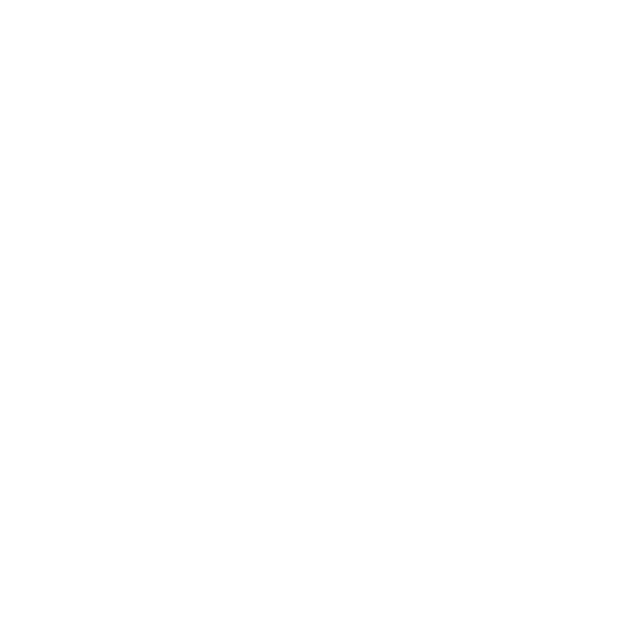
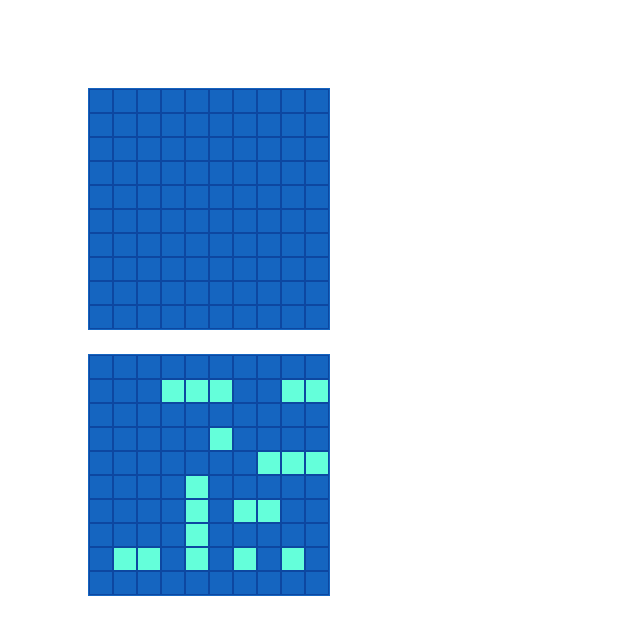
Before and after one commit to lenka-zelenka/HomeWorks-front-end-pro, a plain HTML site: page lection_22_ES6_class/homework/index.html in a window 1280 px wide. Shown: the whole page, without its empty margins (0-640 px from the left). Drawn offline with Linux system fonts and the light colour scheme.

Commit message:
render user and comp  fields, add function to marg comp field

```diff
--- a/lection_22_ES6_class/homework/index.html
+++ b/lection_22_ES6_class/homework/index.html
@@ -1,14 +1,18 @@
 <!DOCTYPE html>
 <html lang="en">
+
 <head>
     <meta charset="UTF-8">
     <meta name="viewport" content="width=device-width, initial-scale=1.0">
     <meta http-equiv="X-UA-Compatible" content="ie=edge">
     <title>HW_22</title>
     <script src="main.js" async></script>
+    <link rel="stylesheet" href="./style.css">
 </head>
+
 <body>
-    <div id="field-user"></div>
-    <div id="field-comp"></div>
+    <div id="field-comp" class="field"></div>
+    <div id="field-user" class="field"></div>
 </body>
+
 </html>
--- a/lection_22_ES6_class/homework/main.js
+++ b/lection_22_ES6_class/homework/main.js
@@ -28,45 +28,85 @@
 // -----------------------------------------------------
 // 2)  Реализуйте на ООП игру "морской бой" против компьютера.
 
-class Field{
-    constructor (field) {
+class Field {
+    constructor(field, role) {
         this.field = field;
-    }
-    render(){
+        this.role = role;
+
+        this.getStatus = function (target) {
+            let i = target.id[0],
+                j = target.id[2];
+
+            if (this.field[i][j] === '+') {
+                target.classList.add('broken');
+            } else {
+                target.classList.add('missed');
+                this.compMove();
+            }
+        }
+        this.setStatus = function(){
+            // функция устанавливает значение на поле юзера
+        }
+        this.compMove = function () {
+            console.log('move');
+        }
 
     }
+    render() {
+        var fieldBlock = document.getElementById('field-' + this.role)
+
+        for (let i = 0; i < this.field.length; i++) {
+            for (let j = 0; j < this.field[i].length; j++) {
+                var block = document.createElement('div');
+                block.id = i + '-' + j;
+                block.classList.add('square');
+                this.role === 'user' && this.field[i][j] === '+' ? block.classList.add('unbroken') : ''
+                this.role === 'comp' ? block.addEventListener('click', (event) => this.getStatus(event.target)) : ''
+                fieldBlock.appendChild(block)
+            }
+        }
+    }
+
+
 }
-class SeaBattle extends Field{
-    constructor (field, role) {
-        super();
-        super.render();
-    }
-    render(){}
-}
+// class SeaBattle extends Field {
+//     constructor(field, role) {
+//         super();
+//         super.render();
+
+//         this.field = field;
+//         this.role = role;
+//     }
+//     render() { }
+// }
 
 const userField = [
-    ['.','.','.','.','.','.','.','.','.','.'],
-    ['.','.','.','+','+','+','.','.','+','+'],
-    ['.','.','.','.','.','.','.','.','.','.'],
-    ['.','.','.','.','.','+','.','.','.','.'],
-    ['.','.','.','.','.','.','.','+','+','+'],
-    ['.','.','.','.','+','.','.','.','.','.'],
-    ['.','.','.','.','+','.','+','+','.','.'],
-    ['.','.','.','.','+','.','.','.','.','.'],
-    ['.','+','+','.','+','.','+','.','+','.'],
-    ['.','.','.','.','.','.','.','.','.','.']
+    ['.', '.', '.', '.', '.', '.', '.', '.', '.', '.'],
+    ['.', '.', '.', '+', '+', '+', '.', '.', '+', '+'],
+    ['.', '.', '.', '.', '.', '.', '.', '.', '.', '.'],
+    ['.', '.', '.', '.', '.', '+', '.', '.', '.', '.'],
+    ['.', '.', '.', '.', '.', '.', '.', '+', '+', '+'],
+    ['.', '.', '.', '.', '+', '.', '.', '.', '.', '.'],
+    ['.', '.', '.', '.', '+', '.', '+', '+', '.', '.'],
+    ['.', '.', '.', '.', '+', '.', '.', '.', '.', '.'],
+    ['.', '+', '+', '.', '+', '.', '+', '.', '+', '.'],
+    ['.', '.', '.', '.', '.', '.', '.', '.', '.', '.']
 ]
 const compField = [
-    ['.','.','+','.','+','.','+','.','.','.'],
-    ['.','.','+','.','+','.','+','.','+','.'],
-    ['.','.','+','.','+','.','+','.','.','.'],
-    ['+','.','.','.','+','.','.','.','.','.'],
-    ['.','.','.','.','.','.','.','.','.','.'],
-    ['.','.','.','.','.','.','.','.','+','.'],
-    ['.','.','.','.','.','.','.','.','.','.'],
-    ['.','+','.','.','.','.','.','.','+','.'],
-    ['.','+','.','.','.','.','.','.','.','.'],
-    ['.','.','.','+','+','.','+','+','.','.']
+    ['.', '.', '+', '.', '+', '.', '+', '.', '.', '.'],
+    ['.', '.', '+', '.', '+', '.', '+', '.', '+', '.'],
+    ['.', '.', '+', '.', '+', '.', '+', '.', '.', '.'],
+    ['+', '.', '.', '.', '+', '.', '.', '.', '.', '.'],
+    ['.', '.', '.', '.', '.', '.', '.', '.', '.', '.'],
+    ['.', '.', '.', '.', '.', '.', '.', '.', '+', '.'],
+    ['.', '.', '.', '.', '.', '.', '.', '.', '.', '.'],
+    ['.', '+', '.', '.', '.', '.', '.', '.', '+', '.'],
+    ['.', '+', '.', '.', '.', '.', '.', '.', '.', '.'],
+    ['.', '.', '.', '+', '+', '.', '+', '+', '.', '.']
 ]
 
-var game = new SeaBattle(userField, compField)
+var gameu = new Field(userField, 'user')
+gameu.render();
+
+var gamec = new Field(compField, 'comp')
+gamec.render();
--- /dev/null
+++ b/lection_22_ES6_class/homework/style.css
@@ -0,0 +1,39 @@
+html, body, *{
+    margin: 0;
+    padding: 0;
+    box-sizing: border-box
+}
+html, body {
+    height: 100%;
+}
+body {
+    padding: 64px;
+    height: 100%;
+}
+.field {
+    width: 242px;
+    margin: 24px;
+    border: 1px solid #1565c0;
+}
+.field::before, .field::after {
+    content: '';
+    display: table;
+    clear: both;
+}
+.square {
+    display: inline-block;
+    float: left;
+    height: 24px;
+    width: 24px;
+    border: 1px solid #0d47a1;
+    background-color: #1565c0;
+}
+.square.unbroken {
+    background-color: #64ffda;
+}
+.broken {
+    background-color: #ff6d00;
+}
+.missed {
+    background-color:  #0d47a1;
+}
```
